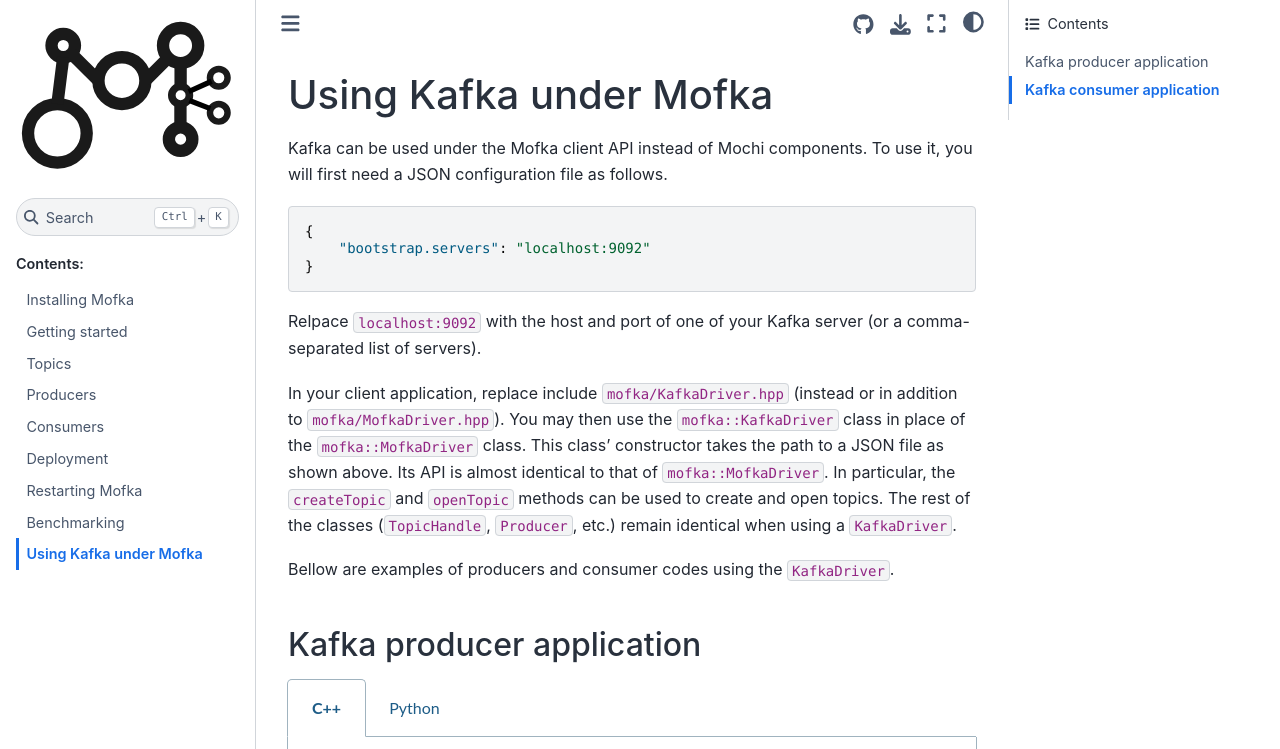
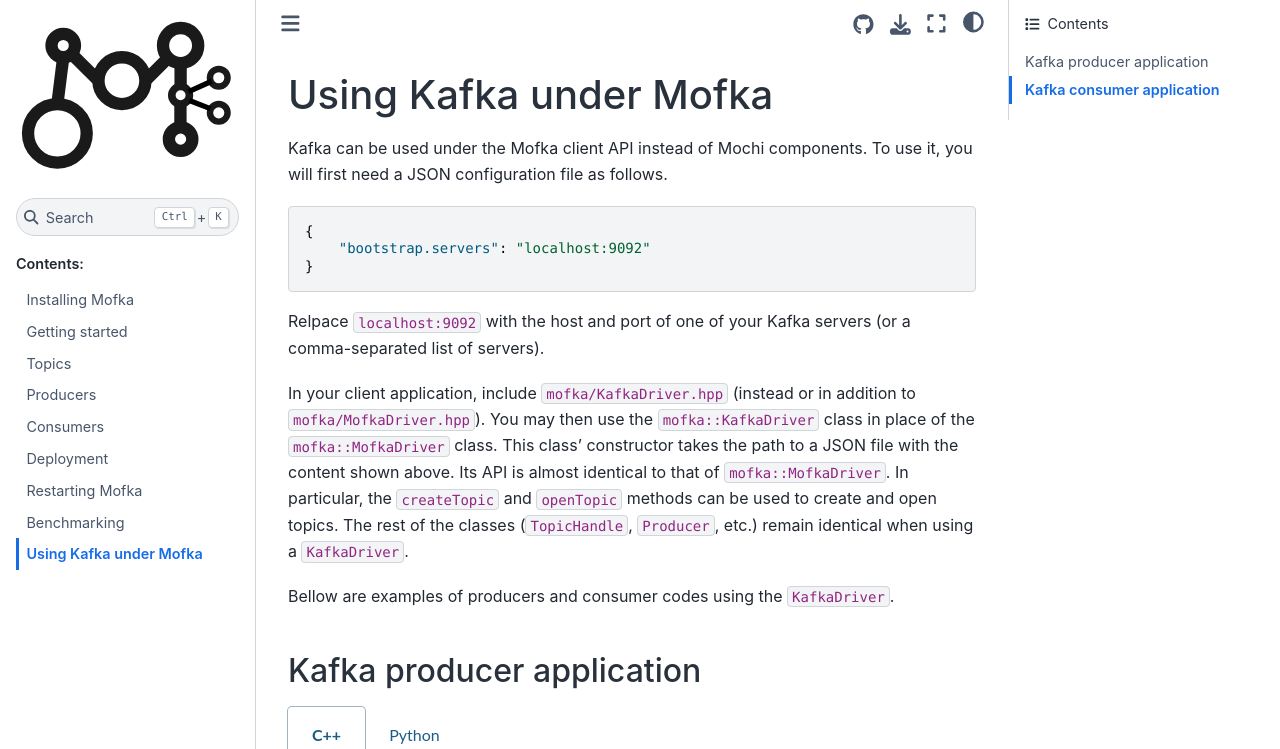
Before and after one commit to mochi-hpc/mofka, a Sphinx documentation site: the page built from docs/usage/kafka.rst, in a window 1280 px wide and 1340 px high, cut to the strip 0-749 px from the top of the window. Built offline with Sphinx 7.4.7 and the Sphinx Book theme 1.1.4, drawn with Linux system fonts in a browser that asks for light colours.

Commit message:
fixed typos

```diff
--- a/docs/usage/kafka.rst
+++ b/docs/usage/kafka.rst
@@ -10,16 +10,16 @@ To use it, you will first need a JSON configuration file as follows.
        "bootstrap.servers": "localhost:9092"
    }
 
-Relpace :code:`localhost:9092` with the host and port of one of your Kafka server
+Relpace :code:`localhost:9092` with the host and port of one of your Kafka servers
 (or a comma-separated list of servers).
 
-In your client application, replace include :code:`mofka/KafkaDriver.hpp` (instead
+In your client application, include :code:`mofka/KafkaDriver.hpp` (instead
 or in addition to :code:`mofka/MofkaDriver.hpp`). You may then use the :code:`mofka::KafkaDriver`
 class in place of the :code:`mofka::MofkaDriver` class. This class' constructor takes
-the path to a JSON file as shown above. Its API is almost identical to that of :code:`mofka::MofkaDriver`.
-In particular, the :code:`createTopic` and :code:`openTopic` methods can be used to
-create and open topics. The rest of the classes (:code:`TopicHandle`, :code:`Producer`, etc.)
-remain identical when using a :code:`KafkaDriver`.
+the path to a JSON file with the content shown above. Its API is almost identical to that
+of :code:`mofka::MofkaDriver`. In particular, the :code:`createTopic` and :code:`openTopic`
+methods can be used to create and open topics. The rest of the classes
+(:code:`TopicHandle`, :code:`Producer`, etc.) remain identical when using a :code:`KafkaDriver`.
 
 Bellow are examples of producers and consumer codes using the :code:`KafkaDriver`.
 
```
